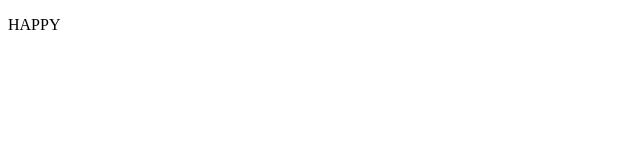
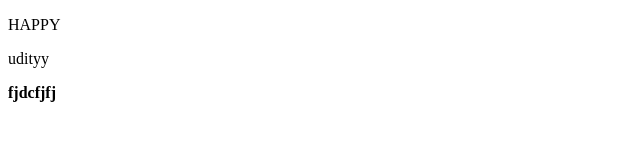
Before and after one commit to ushah9497/DAY-1, a plain HTML site: page index.html in a window 1280 px wide. Shown: the whole page, without its empty margins (0-640 px from the left). Drawn offline with Linux system fonts and the light colour scheme.

Commit message:
Update index.html

```diff
--- a/index.html
+++ b/index.html
@@ -8,5 +8,7 @@
 </head>
 <body>
     <p>HAPPY</p>
+    <p>udityy</p>
+    <b>fjdcfjfj</b>
 </body>
 </html>
```
